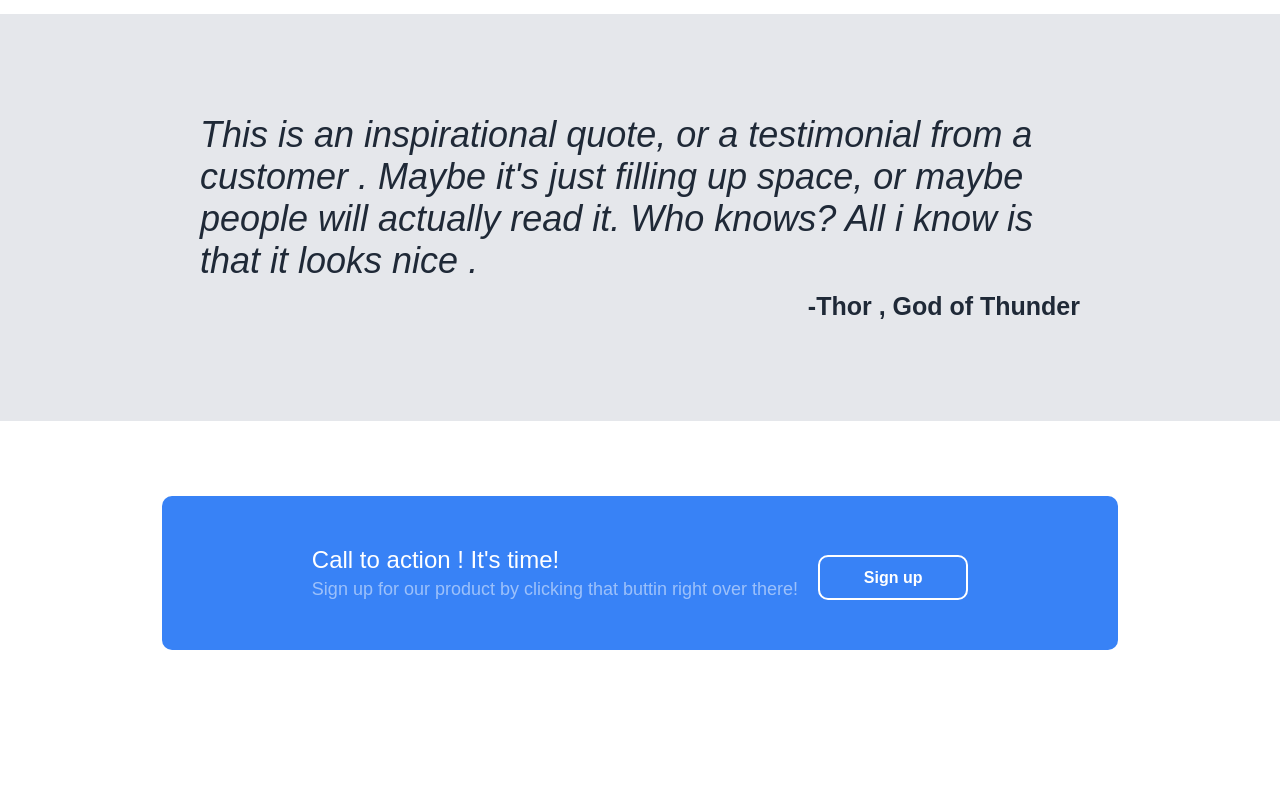
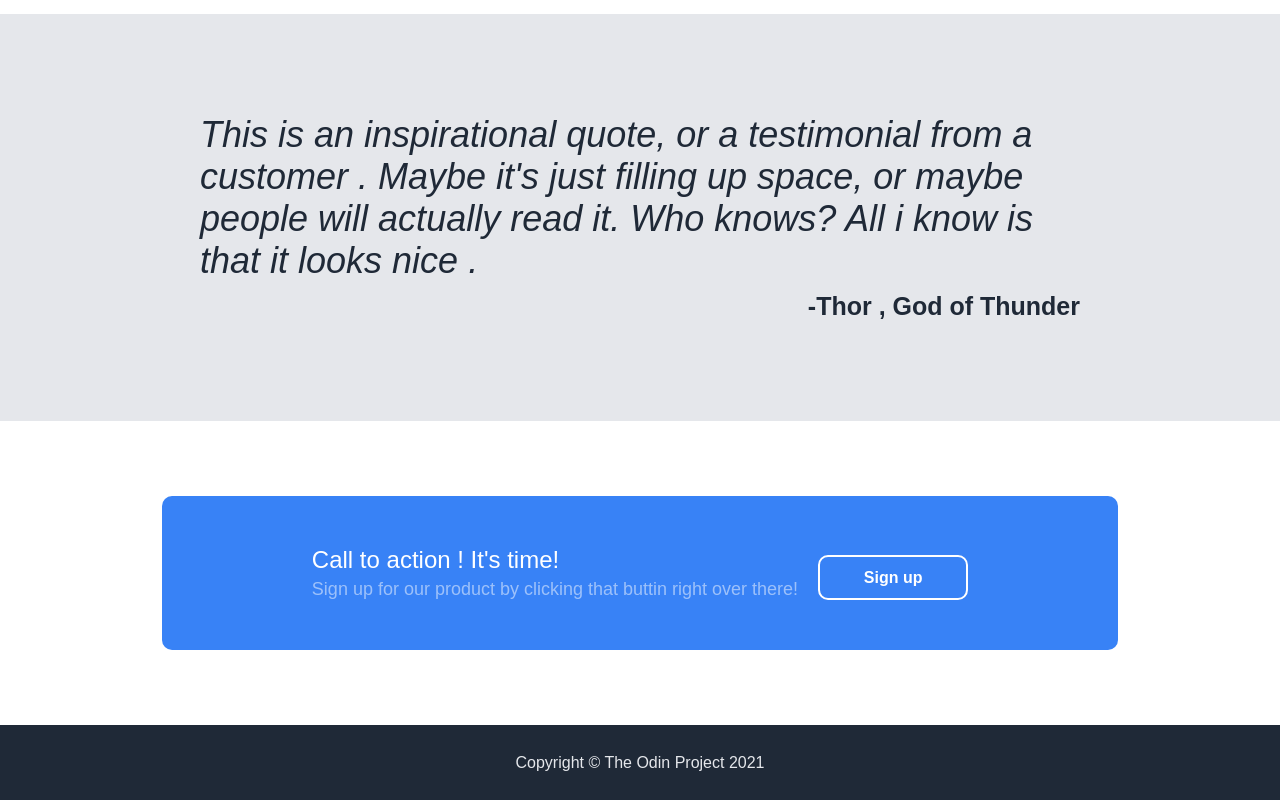
Before and after one commit to Sanskriti3104/landing_page, a plain HTML site: page index.html in a window 1280 px wide. Shown: the part 985-1785 px from the top of the page. Before the commit the page ends 1710 px from the top, so only its background shows below. Drawn offline with Linux system fonts and the light colour scheme.

Commit message:
Add footer

```diff
--- a/index.html
+++ b/index.html
@@ -71,7 +71,7 @@
             <div id="content7">
                 <div id="box1">
                     <p id="action1">Call to action ! It's time!</p>
-                    <p class="text" id="action2">Sign up for our product by clicking that buttin right over there!</p>
+                    <p id="action2">Sign up for our product by clicking that buttin right over there!</p>
                 </div>
                 <div id="box2">
                     <button id="btn">Sign up</button>
@@ -79,5 +79,10 @@
             </div>
         </div>
     </div>
+    <div id="section5">
+        <div id="container7">
+            <p>Copyright &copy; The Odin Project 2021 </p>
+        </div>
+    </div>
 </body>
 </html>
--- a/style.css
+++ b/style.css
@@ -197,3 +197,14 @@ button{
 #btn{
     border: 2px solid white;
 }
+
+#section5{
+    height: 75px;
+    width: 100%;
+    background-color: #1f2937;
+    color: #e5e7eb;
+    display: flex;
+    flex-direction: column;
+    justify-content: center;
+    align-items: center;
+}
```
